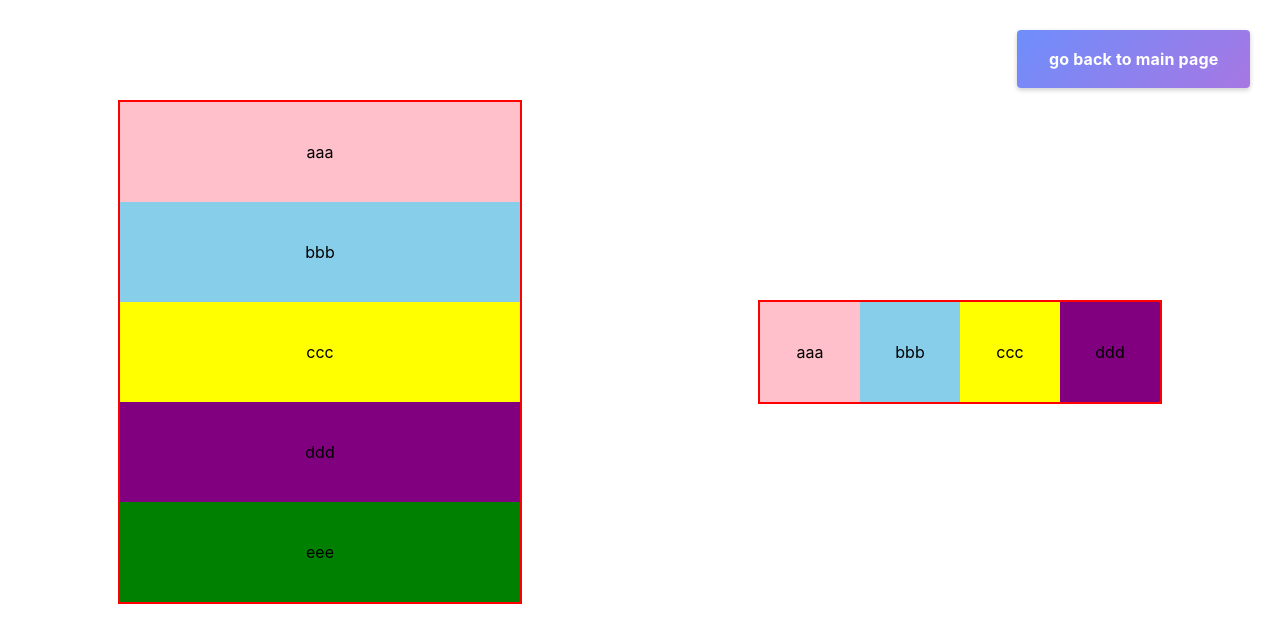
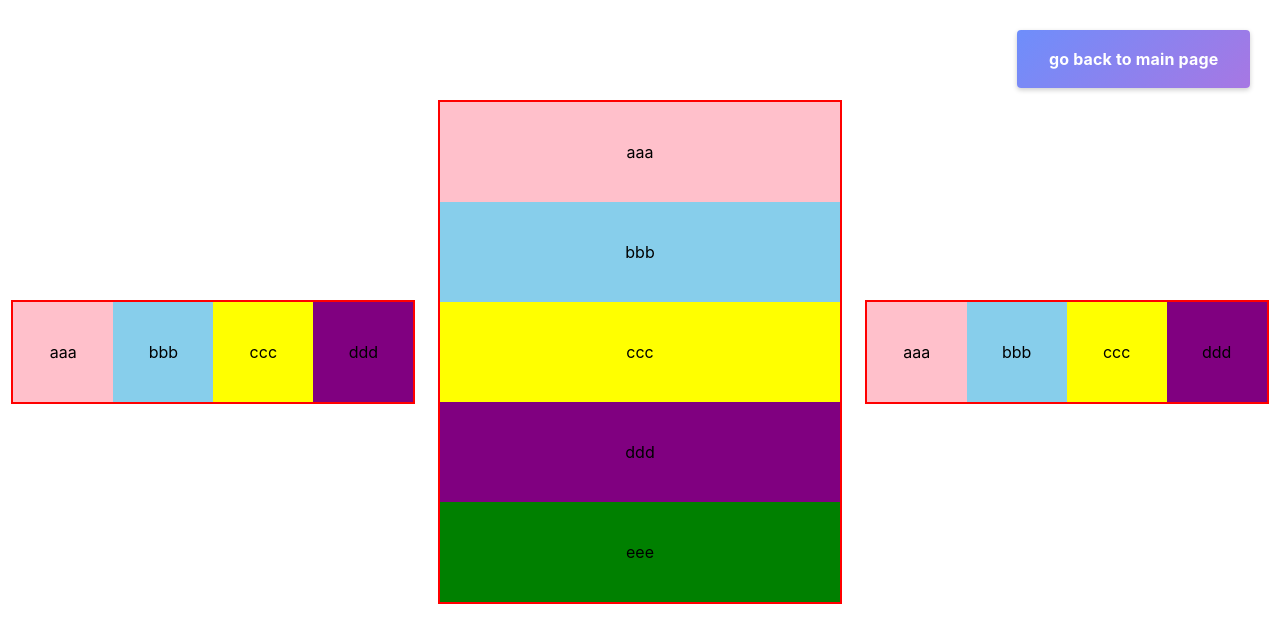
Before and after one commit to DarkerBo/various-components-react, a React (Create React App) app: page /loopPlayback in a window 1280 px wide. Shown: the top 642 px of the page. Built offline with nearby package versions, Linux system fonts and the light colour scheme.

Commit message:
animation 实现无缝播报

```diff
--- a/src/LoopPlaybackDemo/index.module.scss
+++ b/src/LoopPlaybackDemo/index.module.scss
@@ -47,4 +47,44 @@
       }
     }
   }
+
+  .animationHorizontal {
+    height: 100px;
+    width: 400px;
+    border: 2px solid red;
+    margin-top: 300px;
+    overflow: hidden;
+    position: relative;
+    display: flex;
+
+    .animationScroll {
+      height: 100%;
+      display: flex;
+      animation: horizontal 5s linear infinite;
+
+      .animationScrollItem {
+        height: 100%;
+        width: 100px;
+        display: flex;
+        align-items: center;
+        justify-content: center;
+      }
+    }
+
+    .horizontalPosition {
+      position: absolute;
+      left: -700px;
+    }
+  }
+
+  @keyframes horizontal {
+    from {
+      transform: translateX(0);
+    }
+
+    to {
+      transform: translateX(700px);
+    }
+  }
+
 }
--- a/src/LoopPlaybackDemo/index.tsx
+++ b/src/LoopPlaybackDemo/index.tsx
@@ -50,7 +50,41 @@ const LoopPlaybackDemo: React.FC = () => {
 
   return (
     <div className={styles.container}>
+      {/* 使用 animation 实现 */}
+      <div className={styles.animationHorizontal}>
+        <div className={styles.animationScroll}>
+          { verticalData.map(item => (
+            <div
+              className={styles.animationScrollItem}
+              key={item.label}
+              style={{
+                backgroundColor: item.color,
+              }}
+            >
+              <span>{ item.label }</span>
+            </div>
+          )) }
+        </div>
+
+        {/* 需要两份数据，以此来起到无缝效果 */}
+        <div className={`${styles.animationScroll} ${styles.horizontalPosition}`}>
+          { verticalData.map(item => (
+            <div
+              className={styles.animationScrollItem}
+              key={item.label}
+              style={{
+                backgroundColor: item.color,
+              }}
+            >
+              <span>{ item.label }</span>
+            </div>
+          )) }
+        </div>
+
+      </div>
+
       {/*
+        * 使用 insertRule 注入样式
         * 垂直 + 子项高度（或宽度）固定值例子
       */}
       <LoopPlayback
@@ -74,6 +108,7 @@ const LoopPlaybackDemo: React.FC = () => {
       </LoopPlayback>
 
       {/*
+        * 使用 insertRule 注入样式
         * 水平 + 子项宽度（或高度）固定值
       */}
       <LoopPlayback
```
Lines whose indentation alone changed are shown as unchanged.
